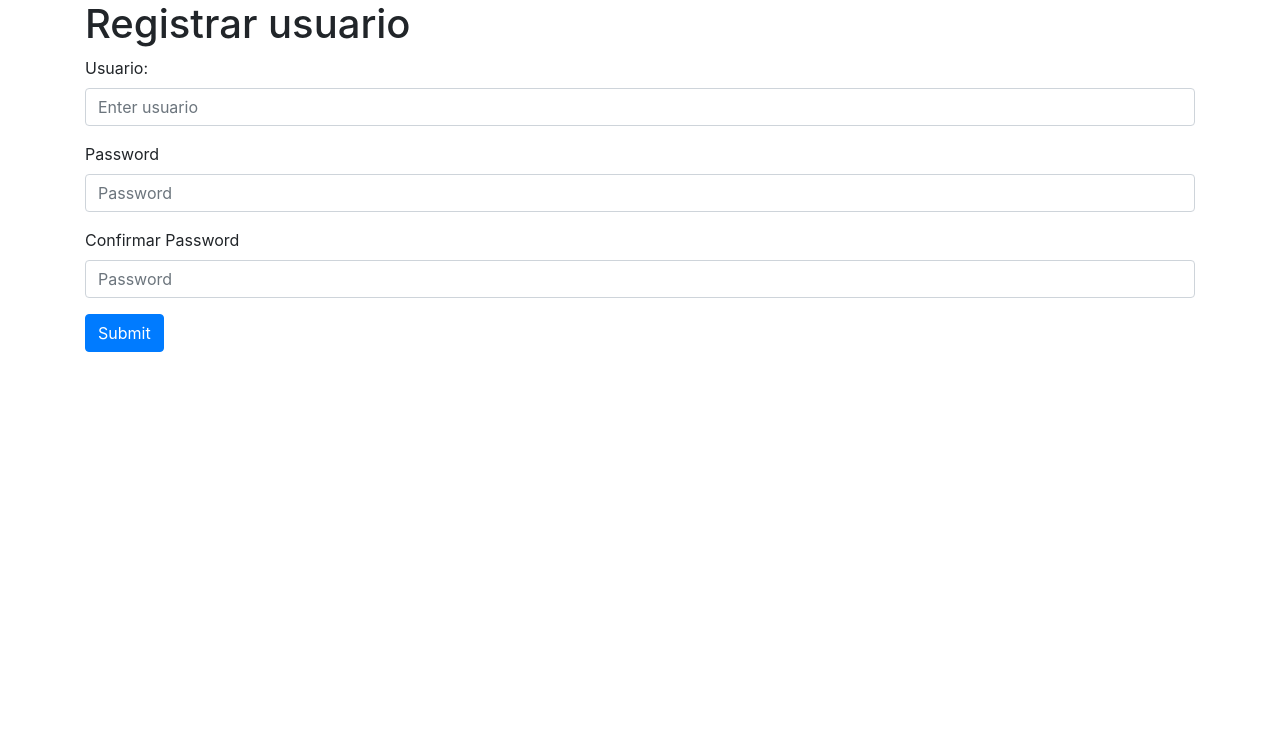
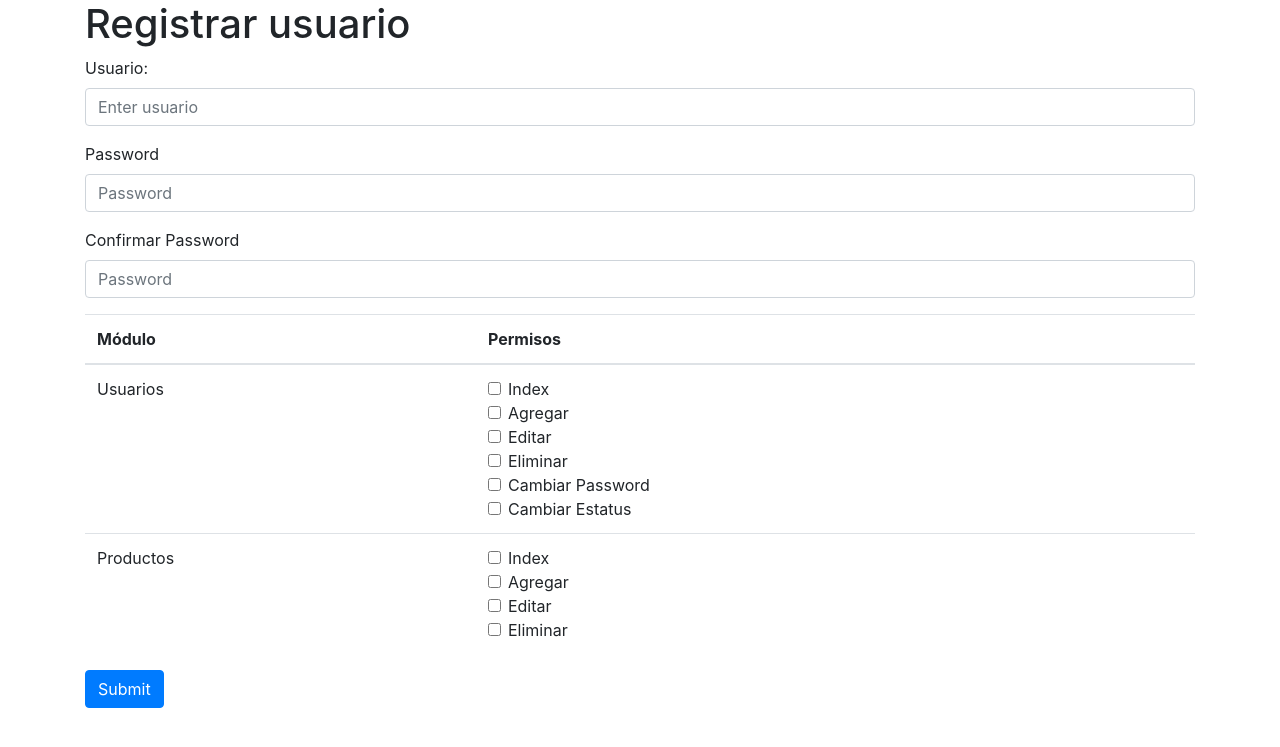
Before and after one commit to iamjonathanpumares/materia-inteligencia, a PHP site: page /login_registro/registrate.php in a window 1280 px wide. Shown: the top 747 px of the page. Run offline with PHP 8.4, Linux system fonts and the light colour scheme; some libraries are stand-ins or nearby versions.

Commit message:
Implementación del inicio de sesión y permisos
Se completo la práctica del inicio de sesión y la implementación de permisos en donde el usuario solamente puede acceder a la información si tiene una sesión iniciada y tiene los permisos asignados.

```diff
--- /dev/null
+++ b/login_registro/config/permisos.php
@@ -0,0 +1,20 @@
+<?php
+
+return [
+	'usuarios' => [
+		'index', // Lista de usuarios
+		'agregar', // Agregar usuarios
+		'editar',
+		'eliminar',
+		'cambiar-password',
+		'cambiar-estatus'
+	],
+	'productos' => [
+		'index',
+		'agregar',
+		'editar',
+		'eliminar'
+	]
+];
+
+?>
--- /dev/null
+++ b/login_registro/funciones.php
@@ -0,0 +1,60 @@
+<?php
+
+function conexion()
+{
+	try
+	{
+		$conexion = new PDO('mysql:host=localhost;dbname=materia_inteligencia', 'root', '');
+		return $conexion;
+	}
+	catch (Exception $e)
+	{
+		echo $e->getMessage();
+		exit();
+	}
+
+
+}
+
+function traitPermisos($permisos)
+{
+	$result = [];
+	foreach ($permisos as $modulo => $acciones)
+	{
+		foreach ($acciones as $accion => $value)
+		{
+			$result["$modulo.$accion"] = true;
+		}
+	}
+
+	return $result;
+}
+
+function permission_required($permiso)
+{
+	$conexion = conexion();
+
+	$statement = $conexion->prepare('
+		select *
+		from usuarios
+		where usuario = :usuario
+	');
+	$statement->execute(array(
+		':usuario' => $_SESSION['usuario']
+	));
+
+	$result = $statement->fetch();
+
+	if ($result === false)
+	{
+		return false;
+	}
+
+	$permisos = $result['permisos'];
+
+	$permisos = json_decode($permisos, true);
+
+	return array_key_exists($permiso, $permisos);
+}
+
+?>
--- a/login_registro/index.php
+++ b/login_registro/index.php
@@ -1,4 +1,6 @@
 <?php
+
+session_start();
 
 if (isset($_SESSION['usuario']))
 {
--- a/login_registro/registrate.php
+++ b/login_registro/registrate.php
@@ -1,4 +1,9 @@
 <?php
+
+session_start();
+
+require 'funciones.php';
+$permisos_agrupados = require 'config/permisos.php';
 
 if (isset($_SESSION['usuario']))
 {
@@ -14,6 +19,11 @@ if ($_SERVER['REQUEST_METHOD'] == 'POST')
 	$usuario = filter_var(strtolower(trim($_POST['usuario'])), FILTER_SANITIZE_STRING);
 	$password = trim($_POST['password']);
 	$confirm_password = trim($_POST['confirm_password']);
+	$permisos = (isset($_POST['permisos'])) ? $_POST['permisos'] : null;
+
+	echo '<pre>';
+	var_dump($permisos);
+	echo '</pre>';
 
 	// Validar los datos del formulario
 	if (empty($usuario) or empty($password) or empty($confirm_password))
@@ -50,12 +60,20 @@ if ($_SERVER['REQUEST_METHOD'] == 'POST')
 				$errores .= 'Las contraseñas no coinciden <br>';
 			}
 
+			// Comprobar que el usuario tenga permisos
+			if ($permisos !== null)
+			{
+				$permisos = traitPermisos($permisos);
+				$permisos = json_encode($permisos);
+			}
+
 			if ($errores == '')
 			{
-				$statement = $conexion->prepare('INSERT INTO usuarios(usuario, password) VALUES(:usuario, :password)');
+				$statement = $conexion->prepare('INSERT INTO usuarios(usuario, password, permisos) VALUES(:usuario, :password, :permisos)');
 				$statement->execute(array(
 					':usuario' => $usuario,
-					':password' => password_hash($password, PASSWORD_DEFAULT)
+					':password' => password_hash($password, PASSWORD_DEFAULT),
+					':permisos' => $permisos
 				));
 
 				header('Location: login.php');
--- a/login_registro/views/contenido.view.php
+++ b/login_registro/views/contenido.view.php
@@ -11,6 +11,7 @@
     <title>Contenido</title>
   </head>
   <body>
+    <a href="cerrar.php" class="btn btn-danger">Cerrar sesión</a>
     <div class="container">
       <h1>Contenido</h1>
       <p>Lorem ipsum dolor sit amet, consectetur adipisicing elit, sed do eiusmod
--- a/login_registro/views/registrate.view.php
+++ b/login_registro/views/registrate.view.php
@@ -31,6 +31,31 @@
           <label for="id_confirm_password">Confirmar Password</label>
           <input type="password" class="form-control" id="id_confirm_password" name="confirm_password" placeholder="Password">
         </div>
+        <table class="table">
+          <thead>
+            <tr>
+              <th>Módulo</th>
+              <th>Permisos</th>
+            </tr>
+          </thead>
+          <tbody>
+            <?php foreach ($permisos_agrupados as $modulo => $acciones): ?>
+              <tr>
+                <td style="text-transform: capitalize;"><?php echo $modulo; ?></td>
+                <td>
+                  <?php foreach ($acciones as $accion => $value): ?>
+                    <div class="form-check">
+                      <input class="form-check-input" type="checkbox" value="1" name="permisos[<?php echo $modulo; ?>][<?php echo $value; ?>]" id="defaultCheck1">
+                      <label style="text-transform: capitalize;" class="form-check-label" for="defaultCheck1">
+                        <?php echo implode(' ', explode('-', $value)); ?>
+                      </label>
+                    </div>
+                  <?php endforeach; ?>
+                </td>
+              </tr>
+            <?php endforeach; ?>
+          </tbody>
+        </table>
         <button type="submit" class="btn btn-primary">Submit</button>
       </form>
     </div>
```
Also changed, not shown: login_registro/cerrar.php (added, +11 -0 lines), login_registro/contenido.php (+16 -0 lines), login_registro/login.php (+56 -0 lines), login_registro/views/login.view.php (+6 -1 lines).
